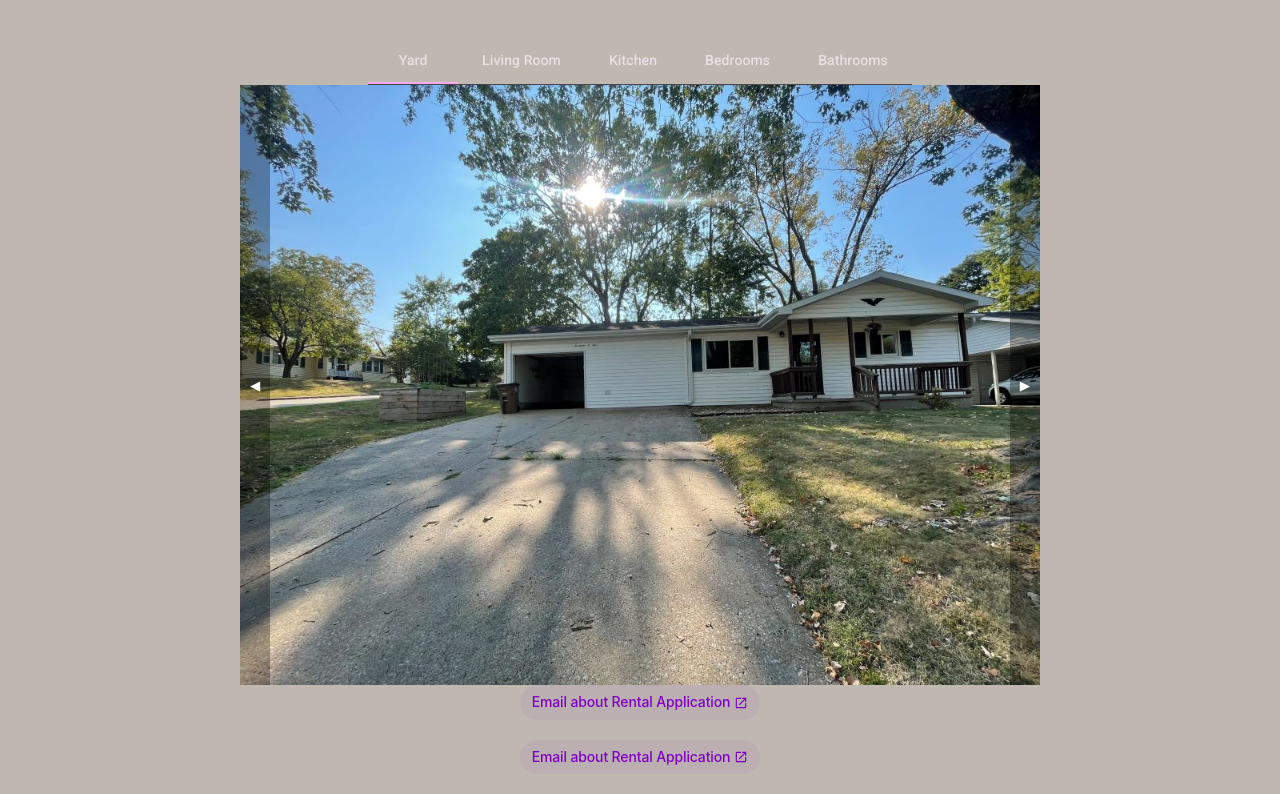
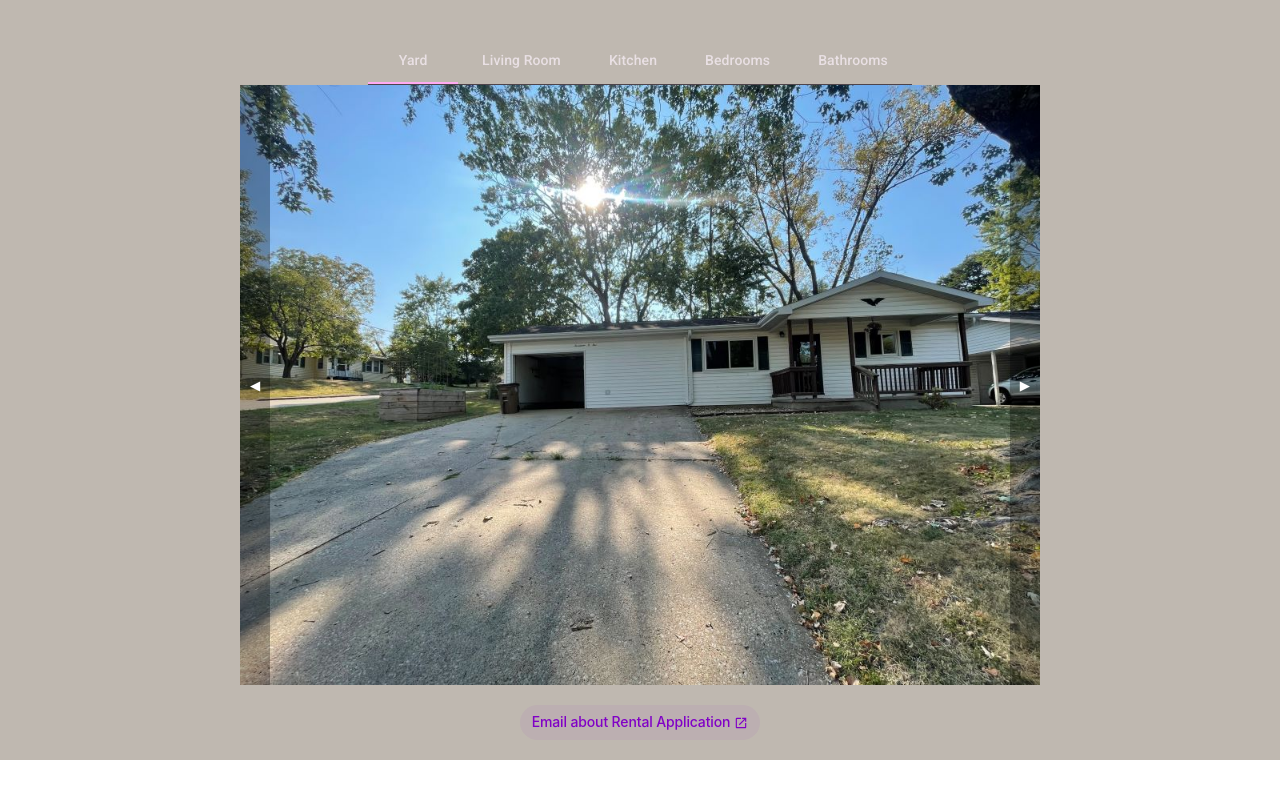
Before and after one commit to rbrock44/1705-David, an Angular app: page / in a window 1280 px wide. Shown: the part 367-1161 px from the top of the page. After the commit the page ends 1127 px from the top, so only its background shows below. Built offline with nearby package versions, Linux system fonts and the light colour scheme.

Commit message:
add download rental application chip/comment out

```diff
--- a/src/app/app.component.html
+++ b/src/app/app.component.html
@@ -30,10 +30,10 @@
     <button class="nav-button" (click)="nextPhoto()">&#9654;</button>
   </div>
 
-  <div class="pill-group">
-    <a class="pill" href="{{emailLink}}"
-       target="_blank" rel="noopener">
-      <span>Email about Rental Application</span>
+<!--  TODO: create rental application or add fields to email-->
+  <div *ngIf="false" class="application pill-group">
+    <a class="pill" href="" download="front_1.jpg" target="_blank" rel="noopener">
+      <span>Download Rental Application</span>
       <svg xmlns="http://www.w3.org/2000/svg" height="14" viewBox="0 -960 960 960" width="14" fill="currentColor">
         <path
           d="M200-120q-33 0-56.5-23.5T120-200v-560q0-33 23.5-56.5T200-840h280v80H200v560h560v-280h80v280q0 33-23.5 56.5T760-120H200Zm188-212-56-56 372-372H560v-80h280v280h-80v-144L388-332Z" />
--- a/src/app/app.component.scss
+++ b/src/app/app.component.scss
@@ -165,6 +165,10 @@ p {
     margin-bottom: 20px;
   }
 
+  .application {
+    margin-top: 20px;
+  }
+
   .margin-top {
     margin-top: 20px;
   }
```
